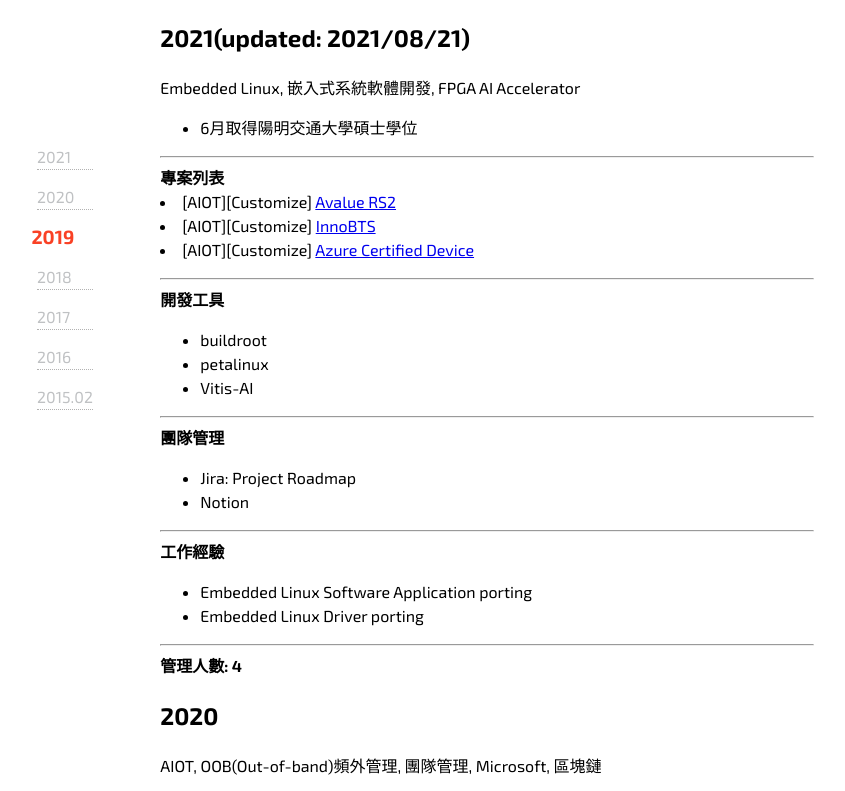
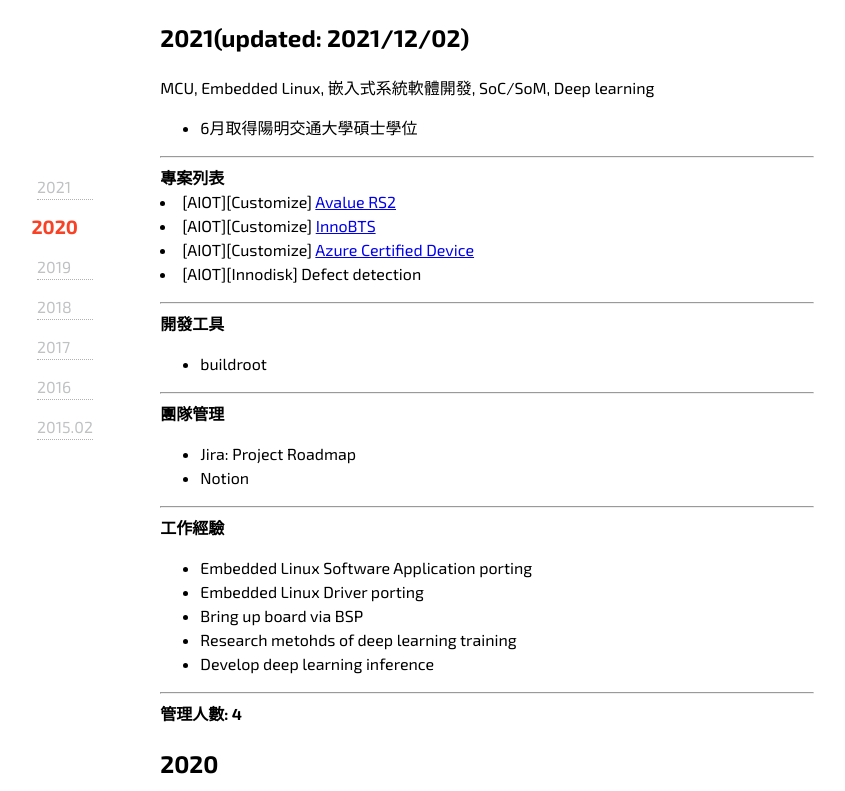
Before and after one commit to Shaing/ahtimeline, a plain HTML site: page index.html in a window 1280 px wide. Shown: the top 791 px of the page, without its empty margins (153-998 px from the left). Drawn offline with nearby package versions, Linux system fonts and the light colour scheme.

Commit message:
update 21-12-2

```diff
--- a/index.html
+++ b/index.html
@@ -91,8 +91,8 @@
         </nav>
         <section class="timeline__section">
             <div class="wrapper">
-                <h2 class="milestone">2021(updated: 2021/08/21)</h2>
-                <p>Embedded Linux, 嵌入式系統軟體開發, FPGA AI Accelerator</p>
+                <h2 class="milestone">2021(updated: 2021/12/02)</h2>
+                <p>MCU, Embedded Linux, 嵌入式系統軟體開發, SoC/SoM, Deep learning</p>
                 <ul>
                     <li>6月取得陽明交通大學碩士學位</li>
                 </ul>
@@ -103,14 +103,15 @@
                     <li>[AIOT][Customize] <a href="http://www.renity.com.tw/en/RS2.aspx">Avalue RS2</a></li>
                     <li>[AIOT][Customize] <a href="https://www.innodisk.com/tw/newsDetail/innodisk-to-release-blockchain-ssd-securing-radical-edge-data-integrity">InnoBTS</a></li>
                     <li>[AIOT][Customize] <a href="https://devicecatalog.azure.com/devices?searchTerm=innoage">Azure Certified Device</a></li>
+                    <li>[AIOT][Innodisk] Defect detection</li>
                 <ul>
                 </ul>
                 <hr>
                 <b>開發工具</b>
                 <ul>
                     <li>buildroot</li>
-                    <li>petalinux</li>
-                    <li>Vitis-AI</li>
+                    <!-- <li>petalinux</li>
+                    <li>Vitis-AI</li> -->
                 </ul>
                 <hr>
                 <b>團隊管理</b>
@@ -123,6 +124,9 @@
                 <ul>
                     <li>Embedded Linux Software Application porting</li>
                     <li>Embedded Linux Driver porting</li>
+                    <li>Bring up board via BSP</li>
+                    <li>Research metohds of deep learning training</li>
+                    <li>Develop deep learning inference</li>
                 </ul>
                 <hr>
                 <b>管理人數: 4</b>
```
